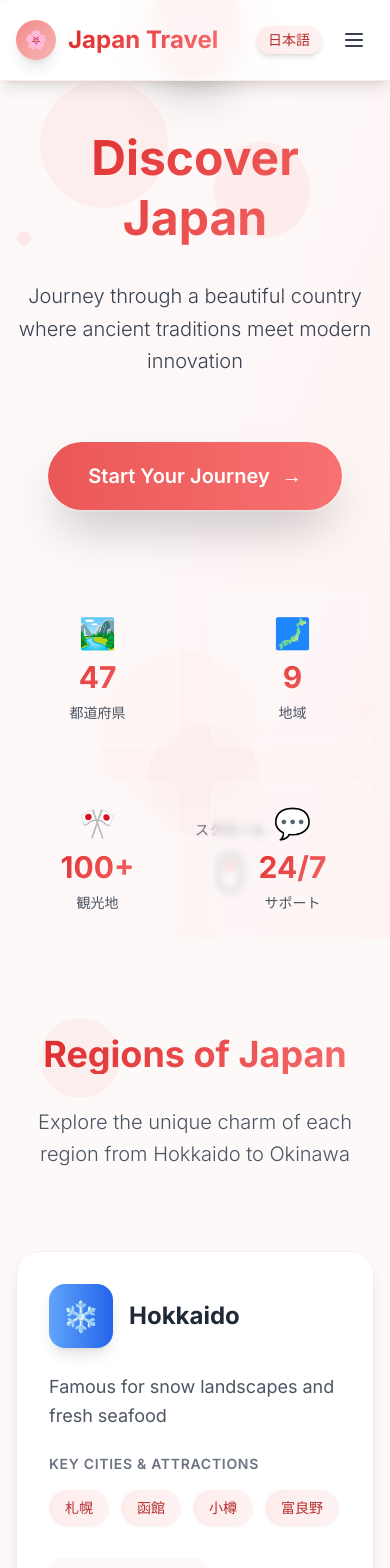
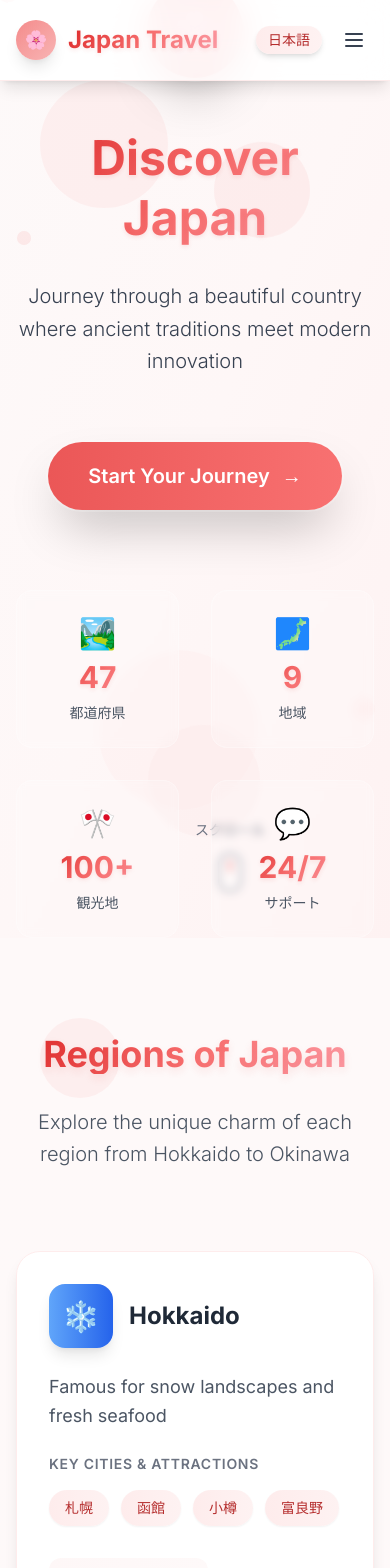
Before and after one commit to araxis07/Website-Japan, a Next.js app: page /en in a window 390 px wide. Shown: the top 1568 px of the page. Built offline with nearby package versions, Linux system fonts and the light colour scheme.

Commit message:
asdadasda

```diff
--- a/src/app/globals.css
+++ b/src/app/globals.css
@@ -38,22 +38,24 @@
   }
 
   .section-title {
-    @apply text-4xl md:text-5xl font-bold text-center;
-    background: linear-gradient(135deg, #dc2626, #f87171);
+    @apply text-4xl md:text-5xl lg:text-6xl font-bold text-center;
+    background: linear-gradient(135deg, #dc2626, #f87171, #fda4af);
     -webkit-background-clip: text;
     -webkit-text-fill-color: transparent;
     background-clip: text;
+    text-shadow: 0 4px 8px rgba(220, 38, 38, 0.1);
   }
 
   .card-hover {
-    @apply transition-all duration-300 hover:scale-105 hover:shadow-xl;
+    @apply transition-all duration-500 hover:scale-105 hover:shadow-2xl;
   }
 
   .gradient-text {
-    background: linear-gradient(135deg, #dc2626, #f87171);
+    background: linear-gradient(135deg, #dc2626, #f87171, #fda4af);
     -webkit-background-clip: text;
     -webkit-text-fill-color: transparent;
     background-clip: text;
+    text-shadow: 0 2px 4px rgba(220, 38, 38, 0.1);
   }
 
   .cherry-decoration {
```
